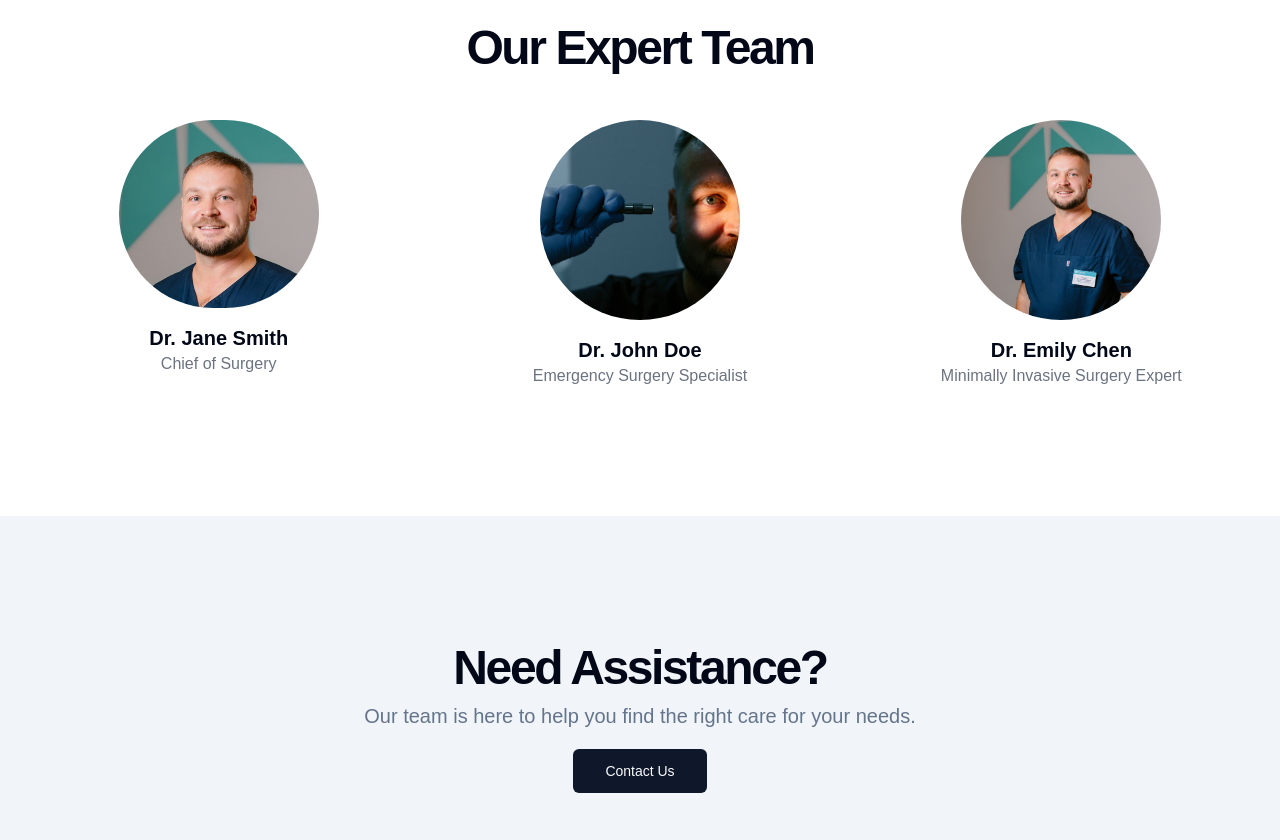
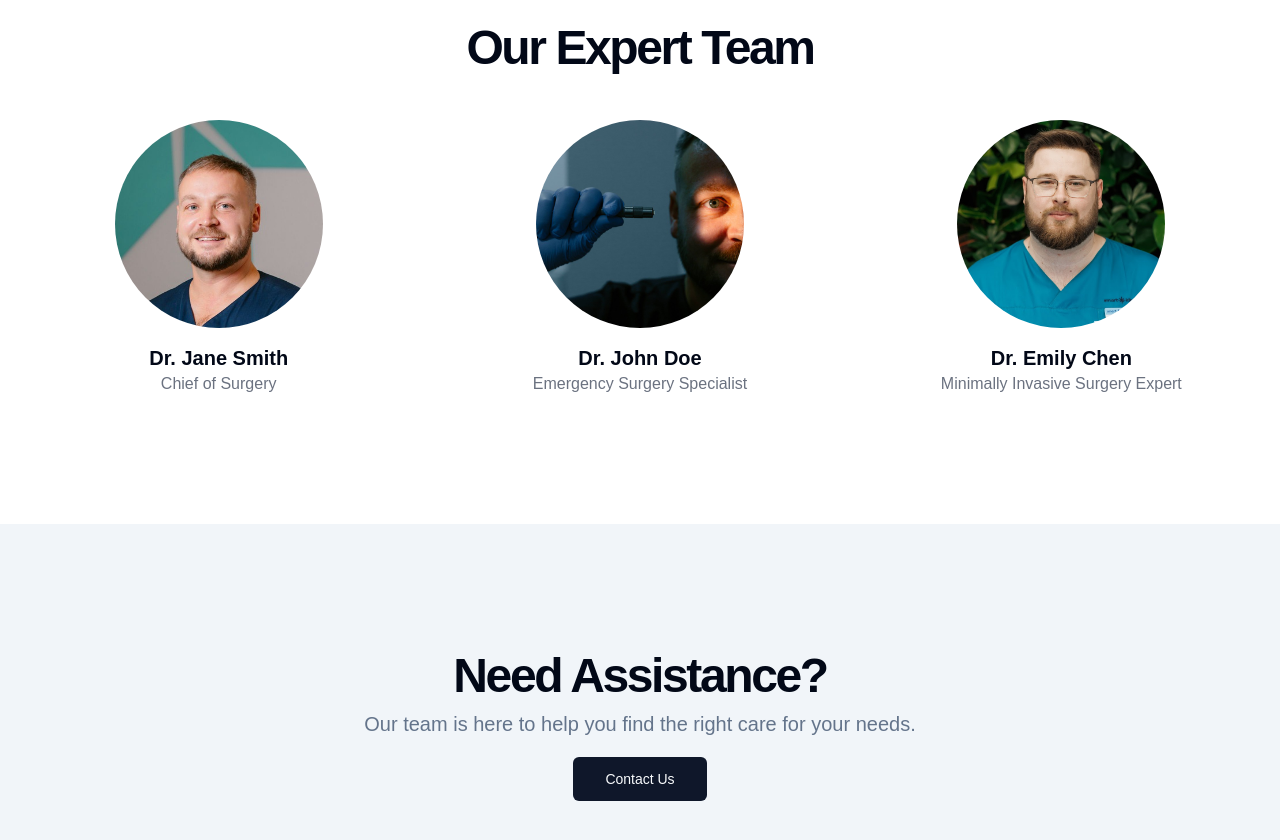
Before and after one commit to andrewpltnv/surgery-team, a Next.js app: page / in a window 1280 px wide. Shown: the part 1620-2460 px from the top of the page. Built offline with nearby package versions, Linux system fonts and the light colour scheme.

Commit message:
change photo

```diff
--- a/src/app/layout.tsx
+++ b/src/app/layout.tsx
@@ -18,7 +18,6 @@ export default function RootLayout({
 }>) {
 	return (
 		<html lang="en">
-			<GoogleTagManager gtmId="GTM-WJ6VVHHV" />
 			<SpeedInsights />
 			<body
 				className={`${geistSans.variable} ${geistMono.variable} antialiased`}
@@ -26,6 +25,7 @@ export default function RootLayout({
 				<Header />
 				{children}
 				<Footer />
+				<GoogleTagManager gtmId="GTM-WJ6VVHHV" />
 			</body>
 		</html>
 	);
--- a/src/components/Team/index.tsx
+++ b/src/components/Team/index.tsx
@@ -14,7 +14,7 @@ const EXPERTS = [
 	{
 		name: "Dr. Emily Chen",
 		pos: "Minimally Invasive Surgery Expert",
-		image: "/photo.jpg",
+		image: "/dmytroJ.jpg",
 	},
 ];
 
@@ -37,7 +37,7 @@ export default function Team() {
 									alt={name}
 									width={200}
 									height={200}
-									className="rounded-full mb-4"
+									className="rounded-full mb-4 size-52 object-cover"
 								/>
 								<h3 className="text-xl font-bold">{name}</h3>
 								<p className="text-gray-500">{pos}</p>
```
Also changed, not shown: public/dmytroJ.jpg (added).
